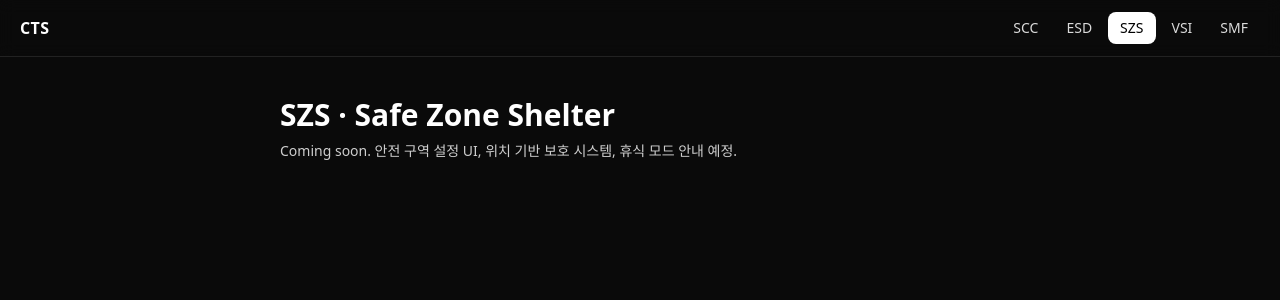
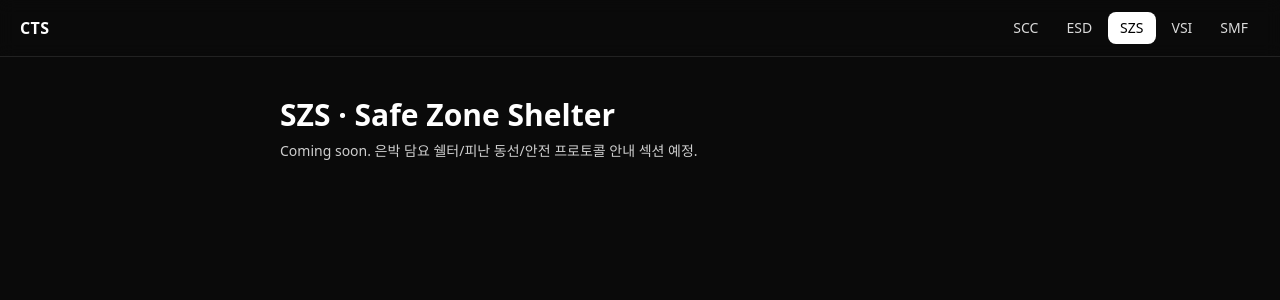
Before and after one commit to kimsunyoul/cts-site, a Next.js app: page /szs in a window 1280 px wide. Shown: the top 300 px of the page. Built offline with nearby package versions, Linux system fonts and the light colour scheme.

Commit message:
feat: update SZS page description with specific shelter features

```diff
--- a/src/app/szs/page.tsx
+++ b/src/app/szs/page.tsx
@@ -2,7 +2,7 @@ export default function SZSPage() {
   return (
     <div className="mx-auto max-w-screen-md px-6 py-10">
       <h1 className="text-3xl font-semibold">SZS · Safe Zone Shelter</h1>
-      <p className="mt-2 text-sm opacity-80">Coming soon. 안전 구역 설정 UI, 위치 기반 보호 시스템, 휴식 모드 안내 예정.</p>
+      <p className="mt-2 text-sm opacity-80">Coming soon. 은박 담요 쉘터/피난 동선/안전 프로토콜 안내 섹션 예정.</p>
     </div>
   );
 }
```
